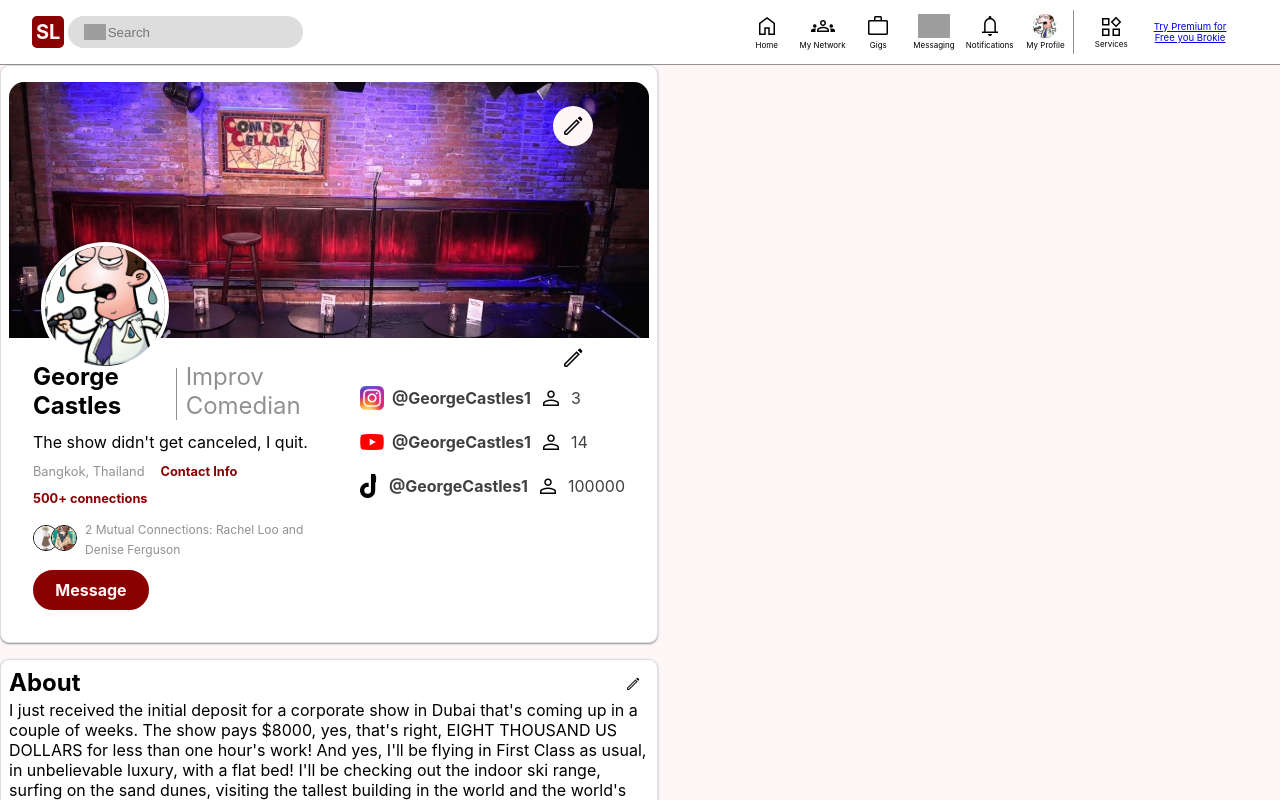
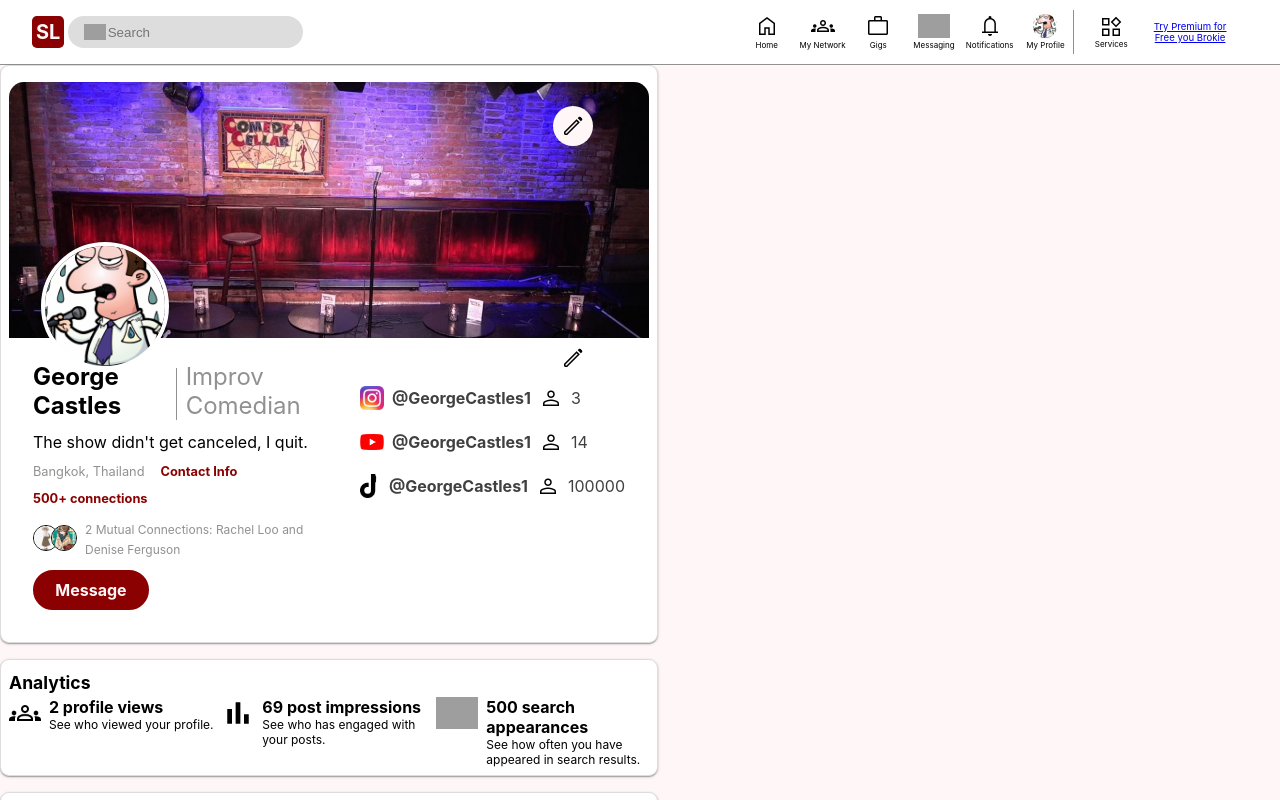
Before and after one commit to inherentspice/set-listed, a React (Create React App) app: page /my-profile in a window 1280 px wide. Shown: the top 800 px of the page. Built offline with nearby package versions, Linux system fonts and the light colour scheme; grey boxes are pictures that could not be loaded.

Commit message:
created analytics comp

```diff
--- /dev/null
+++ b/src/components/profile/profile-analytics.tsx
@@ -0,0 +1,38 @@
+import React from "react";
+import Network from "../../media/icons/my-network.png";
+import Chart from "../../media/icons/chart.png";
+import Search from "../../media/icons/search.png";
+import { FakeUserData } from "../../dummy-data/fake-users";
+import "../../styles/profile-analytics.css";
+
+export default function ProfileAnalytics() {
+    return(
+        <div className="profile-analytics-cont comp">
+            <h2 className="profile-analytics-header">Analytics</h2>
+            <div className="profile-analytics-items-cont">
+                <div className="profile-analytics-item">
+                    <img className="profile-analytics-item-img" src={Network}/>
+                    <div className="profile-analytics-info-cont">
+                        <div className="profile-analytics-type">{FakeUserData.userProfileViews+" profile views"}</div>
+                        <div className="profile-analytics-description">See who viewed your profile.</div>
+                    </div>
+                </div>
+                <div className="profile-analytics-item">
+                    <img className="profile-analytics-item-img" src={Chart} />
+                    <div className="profile-analytics-info-cont">
+                        <div className="profile-analytics-type">{FakeUserData.userPostImpressions+" post impressions"}</div>
+                        <div className="profile-analytics-description">See who has engaged with your posts.</div>
+                    </div>
+                </div>
+                <div className="profile-analytics-item">
+                    <img className="profile-analytics-item-img" src={Search}/>
+                    <div className="profile-analytics-info-cont">
+                        <div className="profile-analytics-type">{FakeUserData.userSearchAppearances+" search appearances"}</div>
+                        <div className="profile-analytics-description">See how often you have appeared in search results.</div>
+                    </div>
+                </div>
+            </div>
+
+        </div>
+    )
+}
--- a/src/dummy-data/fake-users.tsx
+++ b/src/dummy-data/fake-users.tsx
@@ -25,8 +25,9 @@ export const FakeUserData = {
   userProfilePicture: GeorgeCastlesPic,
   userBackgroundPicture: GeorgeCastlesBG,
   userTagline: "The show didn't get canceled, I quit.",
-  userProfileViews: 1,
+  userProfileViews: 2,
   userPostImpressions: 69,
+  userSearchAppearances: 500,
   userFollwers: 1234,
   featured: [
     {
@@ -66,29 +67,29 @@ export const FakeUserData = {
     url: "/groups/openmicsupportgroup"
   }],
   events: [{
-    id: 2,
+    id: 1,
     name:"Sad Mic at Restaurant",
     url: "/events/sadmic"
   }],
   hashtags: [{
-    id: 3,
+    id: 1,
     name:"comedy",
     url:"/hashtags/comedy"
   }],
   socialMedia: [{
-    id: 4,
+    id: 1,
     socialMedia: "instagram",
     img: instagram,
     username: "@GeorgeCastles1",
     followers: 3
   }, {
-    id: 5,
+    id: 2,
     socialMedia: "youtube",
     img: youtube,
     username: "@GeorgeCastles1",
     followers: 14
   }, {
-    id: 6,
+    id: 3,
     socialMedia: "tiktok",
     img: tiktok,
     username: "@GeorgeCastles1",
@@ -96,7 +97,7 @@ export const FakeUserData = {
   }],
   about:"I just received the initial deposit for a corporate show in Dubai that's coming up in a couple of weeks. The show pays $8000, yes, that's right, EIGHT THOUSAND US DOLLARS for less than one hour's work! And yes, I'll be flying in First Class as usual, in unbelievable luxury, with a flat bed!  I'll be checking out the indoor ski range, surfing on the sand dunes, visiting the tallest building in the world and the world's largest shopping mall, and luxuriating by the pool at my five star hotel. And yes, I will send pictures!",
   activity: [{
-    id: 7,
+    id: 1,
     date: new Date("January 1, 2023"),
     description: "I truly believe that I am the Bill Burr of the improv stage",
     title: "10 Reasons I am Bill Burr",
@@ -106,7 +107,7 @@ export const FakeUserData = {
     likes: 1,
     dislikes: 1035
   }, {
-    id: 8,
+    id: 2,
     date: new Date("December 25, 2022"),
     description: "Steve Harvey's suits are fake and I have the proof they all zip up in the back.",
     title: "Steve Harvey the Liar",
@@ -116,7 +117,7 @@ export const FakeUserData = {
     likes: 2560,
     dislikes: 1}],
   experience: [{
-    id: 9,
+    id: 1,
     img: ImprovHost,
     title: "Improv Host",
     venue: "Danny's Dive and Beer Shack",
@@ -125,7 +126,7 @@ export const FakeUserData = {
     location: "Bangkok, Thailand",
     description: "I run a show every night."
   }, {
-    id: 10,
+    id: 2,
     img: Zoom,
     title: "Zoom Mic Host",
     venue: "Zoom",
--- a/src/pages/my-profile/index.tsx
+++ b/src/pages/my-profile/index.tsx
@@ -6,12 +6,14 @@ import ProfileActivity from "../../components/profile/profile-activity";
 import ProfileExperience from "../../components/profile/profile-experience";
 import ProfileAwards from "../../components/profile/profile-awards";
 import ProfilePotentialFriends from "../../components/profile/profile-friends";
+import ProfileAnalytics from "../../components/profile/profile-analytics";
 import "./index.css";
 
 export default function MyProfile() {
   return (
     <div className="page-cont profile-page">
       <ProfileHero />
+      <ProfileAnalytics />
       <ProfileAbout />
       <Featured />
       <ProfileActivity />
--- /dev/null
+++ b/src/styles/profile-analytics.css
@@ -0,0 +1,26 @@
+.profile-analytics-cont {
+    width: 50vw;
+}
+
+.profile-analytics-items-cont{
+    display: grid;
+    grid-template-columns: 1fr 1fr 1fr;
+}
+
+.profile-analytics-item {
+    display: flex;
+    flex-direction: row;
+    gap: 0.5rem;
+}
+
+.profile-analytics-item-img {
+    height: 2rem;
+}
+
+.profile-analytics-type {
+    font-weight: bold;
+}
+
+.profile-analytics-description {
+    font-size: 0.75rem;
+}
```
Also changed, not shown: src/media/icons/chart.png (added).
